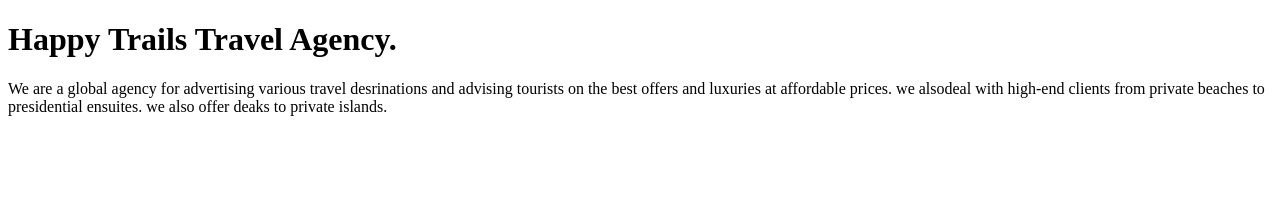
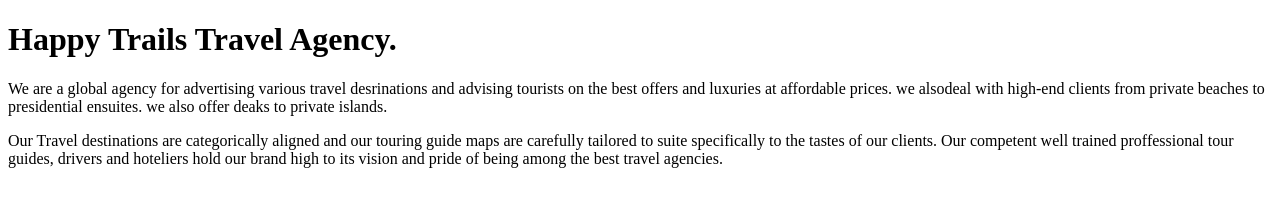
Before and after one commit to Ashisoma/Happy-Trails-Travel-Agency., a plain HTML site: page index.html in a window 1280 px wide. Drawn offline with Linux system fonts and the light colour scheme.

Commit message:
add paragraph two

```diff
--- a/index.html
+++ b/index.html
@@ -13,5 +13,13 @@
         we also offer deaks to private islands. <br>
 
     </p>
+    <div>
+        <p>Our Travel destinations are categorically aligned and our touring guide maps are
+         carefully tailored to suite specifically to the tastes of our clients.
+         Our competent well trained proffessional tour guides, drivers and hoteliers
+         hold our brand high to its vision and pride of being among the best travel agencies.
+        </p>
+
+    </div>
 </body>
 </html>
```
